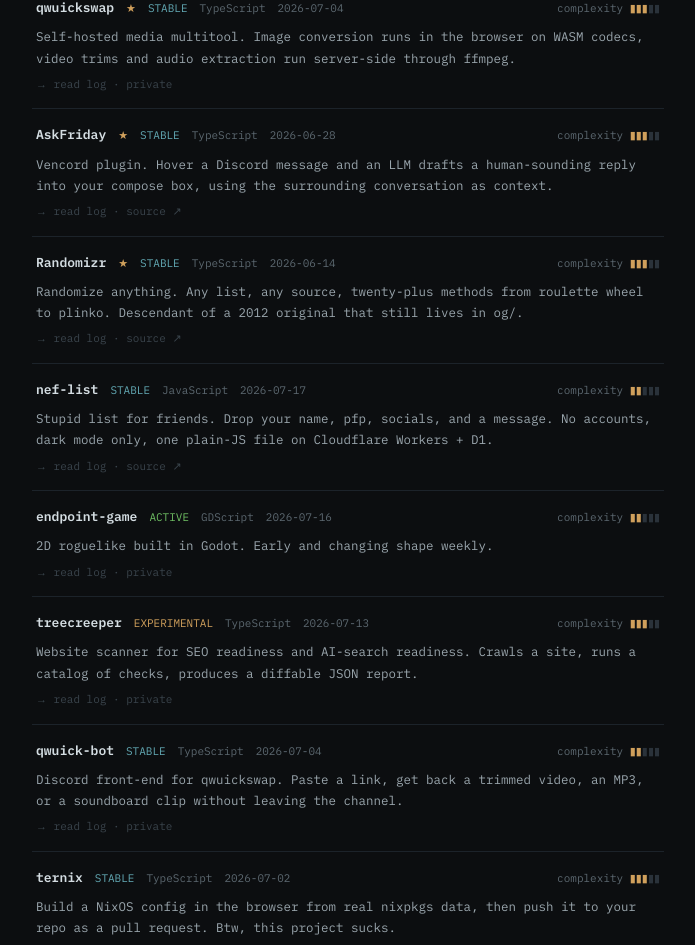
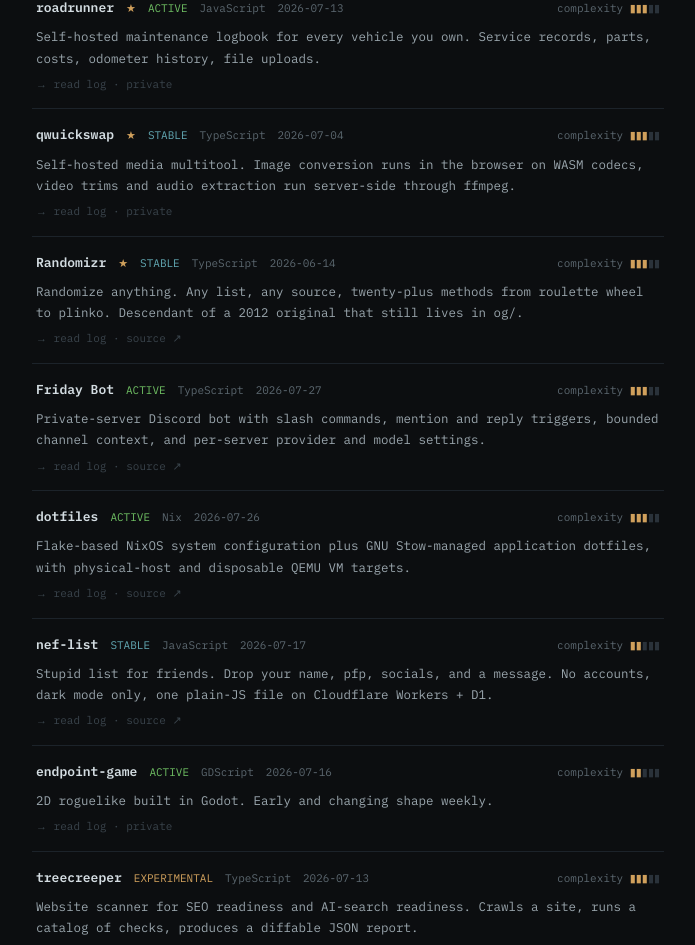
Before and after one commit to ryvrook/ryv-site, a Next.js app: page /projects in a window 1280 px wide. Shown: the part 600-1545 px from the top of the page, without its empty margins (292-987 px from the left). Built offline with nearby package versions, Linux system fonts and the light colour scheme.

Commit message:
Update projects and external links

```diff
--- a/app/contact/page.tsx
+++ b/app/contact/page.tsx
@@ -37,7 +37,7 @@
             rel={s.href.startsWith('http') ? 'noreferrer' : undefined}
             className="btn-term inline-flex items-center gap-[7px]"
           >
-            <SocialIcon name={s.label} />
+            {s.label !== 'github' && <SocialIcon name={s.label} />}
             {s.label}
           </a>
         ))}
--- a/app/projects/[slug]/page.tsx
+++ b/app/projects/[slug]/page.tsx
@@ -158,7 +158,7 @@
         {project.repo && (
           <>
             <a href={project.repo} target="_blank" rel="noreferrer">
-              repository ↗
+              repository
             </a>
             <a
               href={`${project.repo}/issues`}
@@ -166,7 +166,7 @@
               rel="noreferrer"
               className="quiet-link"
             >
-              issues ↗
+              issues
             </a>
           </>
         )}
--- a/data/activity.ts
+++ b/data/activity.ts
@@ -1,9 +1,11 @@
-// Generated by scripts/fetch-activity.mjs on 2026-07-17. Do not edit by hand.
+// Generated by scripts/fetch-activity.mjs on 2026-07-27. Do not edit by hand.
 // 52 weekly commit totals per project slug, oldest week first.
 
-export const activityGeneratedAt = '2026-07-17';
+export const activityGeneratedAt = '2026-07-27';
 
 export const activity: Record<string, number[]> = {
+  "friday-bot": [...Array(51).fill(0), 10],
+  "dotfiles": [...Array(51).fill(0), 20],
   "nef-list": [
     0,
     0,
--- a/data/projects.ts
+++ b/data/projects.ts
@@ -21,6 +21,50 @@
 };
 
 export const projects: Project[] = [
+  {
+    slug: 'friday-bot',
+    name: 'Friday Bot',
+    status: 'ACTIVE',
+    lang: 'TypeScript',
+    updated: '2026-07-27',
+    complexity: 3,
+    pinned: false,
+    url: 'https://askfriday.ryvrook.com',
+    repo: 'https://github.com/ryvrook/friday-bot',
+    summary:
+      'Private-server Discord bot with slash commands, mention and reply triggers, bounded channel context, and per-server provider and model settings.',
+    body: [
+      'The standalone Discord counterpart to the AskFriday Vencord extension. It answers slash commands, mentions, and replies to existing messages, with enough recent channel context to follow the conversation. Public and ephemeral responses are both supported.',
+      'Each allowlisted server can choose its own provider and model, while the host keeps control of credentials and defaults. Settings persist across restarts, incompatible model overrides are cleared when providers change, and readable Discord errors replace raw quota and rate-limit failures.',
+      'Built with Bun and discord.js, deployed as a locked-down systemd service. It only responds in explicitly allowlisted servers and never operates in direct messages.',
+    ],
+    changelog: [
+      { date: '2026-07-27', message: 'documented systemd deployment and production setup' },
+      { date: '2026-07-27', message: 'added provider choices, per-server models, and usage-limit handling' },
+      { date: '2026-07-27', message: 'initial Discord bot release' },
+    ],
+  },
+  {
+    slug: 'dotfiles',
+    name: 'dotfiles',
+    status: 'ACTIVE',
+    lang: 'Nix',
+    updated: '2026-07-26',
+    complexity: 3,
+    pinned: false,
+    repo: 'https://github.com/ryvrook/dotfiles',
+    summary:
+      'Flake-based NixOS system configuration plus GNU Stow-managed application dotfiles, with physical-host and disposable QEMU VM targets.',
+    body: [
+      'My NixOS system configuration and day-to-day application settings. Nix owns packages and the system; GNU Stow keeps application dotfiles as plain symlinked files that can be edited without rebuilding the machine.',
+      'The flake exposes both the physical host and a disposable QEMU VM, so the complete desktop can be tested from another Linux host before it reaches the real machine. The configuration covers the Niri desktop, shell, editors, terminal tools, gaming utilities, and supporting services.',
+    ],
+    changelog: [
+      { date: '2026-07-26', message: 'added NixOS flake and QEMU VM target' },
+      { date: '2026-07-26', message: 'moved the VM to the Niri session and host QEMU' },
+      { date: '2026-07-26', message: 'fixed VM cursor integration' },
+    ],
+  },
   {
     slug: 'nef-list',
     name: 'nef-list',
@@ -230,10 +274,10 @@
     name: 'AskFriday',
     status: 'STABLE',
     lang: 'TypeScript',
-    updated: '2026-06-28',
+    updated: '2026-07-27',
     complexity: 3,
     pinned: true,
-    url: 'https://askfriday.aidensmith.dev',
+    url: 'https://askfriday.ryvrook.dev',
     license: 'Apache-2.0',
     repo: 'https://github.com/ryvrook/AskFriday',
     summary:
@@ -244,6 +288,7 @@
       'Desktop and Vesktop only. Requests route through the Electron main process to dodge browser CORS, which web Vencord can\'t do.',
     ],
     changelog: [
+      { date: '2026-07-27', message: 'updated the landing page, policies, branding, and Worker observability' },
       { date: '2026-06-28', message: 'style modal replaces re-roll submenu, humanized replies' },
       { date: '2026-06-28', message: 'landing page served via Cloudflare Worker' },
     ],
--- a/data/site.ts
+++ b/data/site.ts
@@ -30,6 +30,24 @@
   ],
   recent: [
     {
+      date: '2026-07-27',
+      text: 'Released Friday Bot, a private-server Discord bot with contextual slash commands, mentions, replies, and per-server model settings.',
+      href: '/projects/friday-bot',
+      label: 'Friday Bot',
+    },
+    {
+      date: '2026-07-27',
+      text: 'Polished the AskFriday landing page and added policies and Worker observability.',
+      href: '/projects/askfriday',
+      label: 'AskFriday',
+    },
+    {
+      date: '2026-07-26',
+      text: 'Published my dotfiles: a flake-based NixOS configuration with Stow-managed app settings and a disposable QEMU target.',
+      href: '/projects/dotfiles',
+      label: 'dotfiles',
+    },
+    {
       date: '2026-07-22',
       text: 'Improved treecreeper reports to explain missed AI-readiness points and flag categories the scan could not measure.',
       href: '/projects/treecreeper',
@@ -41,18 +59,6 @@
       href: '/projects/this-site',
       label: 'this site',
     },
-    {
-      date: '2026-07-16',
-      text: 'Fixed visual artifacts between sprites in endpoint-game and increased the impact of offensive programs.',
-      href: '/projects/endpoint-game',
-      label: 'endpoint-game',
-    },
-    {
-      date: '2026-07-15',
-      text: 'Added status-change history and a daily domain-expiration check to enterprise-vectordns.',
-      href: '/projects/enterprise-vectordns',
-      label: 'enterprise-vectordns',
-    },
   ] as RecentEntry[],
   copyrightYears: '2012-2026',
   contactNote:
--- a/lib/posts.ts
+++ b/lib/posts.ts
@@ -15,6 +15,19 @@
     },
   }),
 );
+
+marked.use({
+  renderer: {
+    link({ href, title, tokens }) {
+      const text = this.parser.parseInline(tokens);
+      const titleAttr = title ? ` title="${title.replaceAll('"', '&quot;')}"` : '';
+      const externalAttrs = /^https?:\/\//i.test(href)
+        ? ' target="_blank" rel="noreferrer"'
+        : '';
+      return `<a href="${href.replaceAll('"', '&quot;')}"${titleAttr}${externalAttrs}>${text}</a>`;
+    },
+  },
+});
 
 export type Post = {
   slug: string;
--- a/scripts/fetch-activity.mjs
+++ b/scripts/fetch-activity.mjs
@@ -5,6 +5,8 @@
 
 // Slug -> repo. Keep in sync with data/projects.ts.
 const repos = {
+  'friday-bot': 'ryvrook/friday-bot',
+  dotfiles: 'ryvrook/dotfiles',
   'nef-list': 'ryvrook/nef-list',
   'endpoint-game': 'ryvrook/endpoint-game',
   'enterprise-vectordns': 'ryvrook/enterprise-vectordns',
--- a/scripts/fetch-updates.mjs
+++ b/scripts/fetch-updates.mjs
@@ -5,6 +5,8 @@
 
 // Slug -> repo. Keep in sync with data/projects.ts.
 const repos = {
+  'friday-bot': 'ryvrook/friday-bot',
+  dotfiles: 'ryvrook/dotfiles',
   'endpoint-game': 'ryvrook/endpoint-game',
   'enterprise-vectordns': 'ryvrook/enterprise-vectordns',
   roadrunner: 'ryvrook/roadrunner',
```
Also changed, not shown: app/globals.css (+21 -0 lines).
